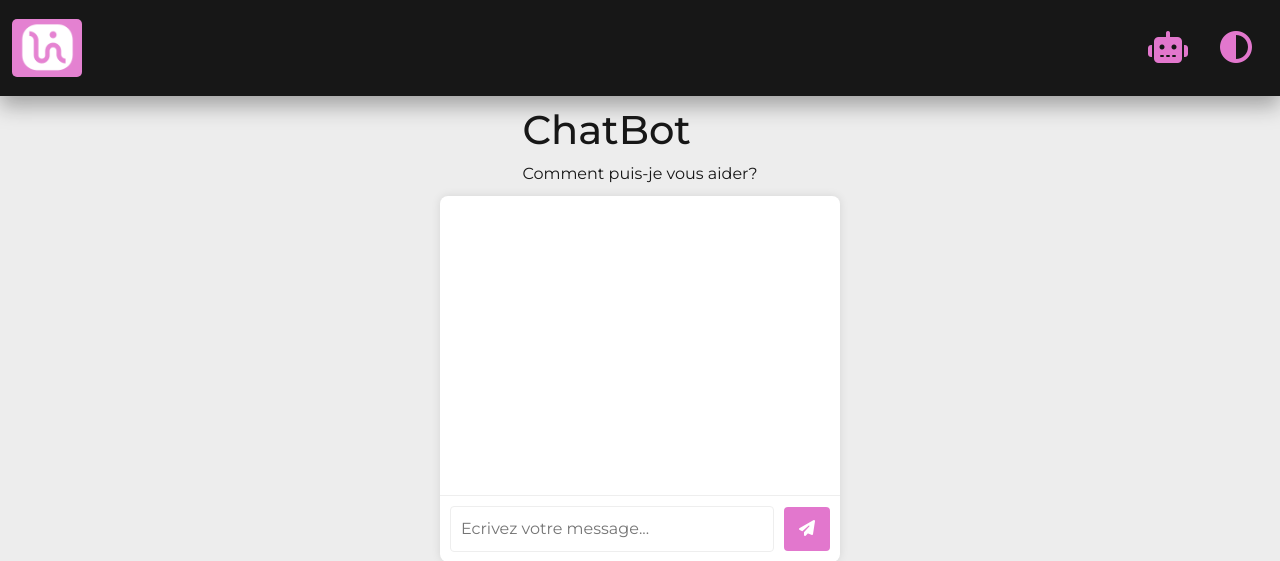
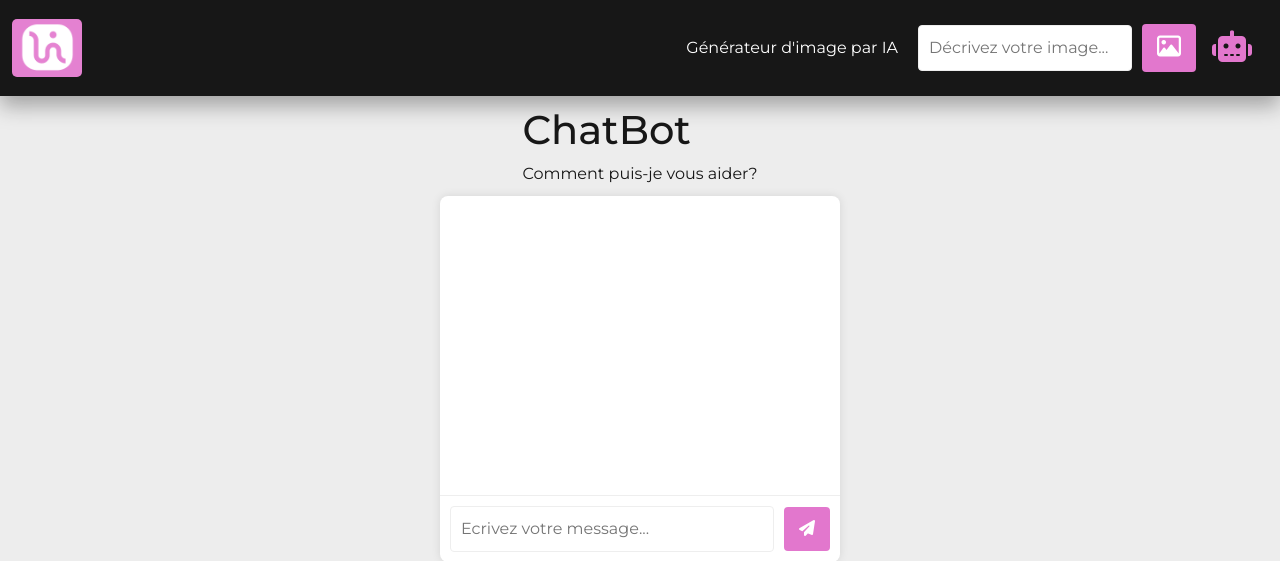
Before and after one commit to LSS-commits/chatbot, a Flask app: page /chatbot in a window 1280 px wide. Shown: the top 561 px of the page. Run offline with Flask 3, Linux system fonts and the light colour scheme.

Commit message:
ajout style + code serveur pour les images

```diff
--- a/app.py
+++ b/app.py
@@ -36,9 +36,9 @@ def index():
     return render_template('index.html')
 
 
-# définition de la route pour le point de terminaison du chatbot où les demandes POST seront envoyées (soumission du formulaire)
-@app.route('/postData', methods=["POST"])
-def postData():
+# définition de la route pour le point de terminaison du chatbot, où les demandes POST seront envoyées (soumission du formulaire)
+@app.route('/postDataChatbot', methods=["POST"])
+def postDataChatbot():
     try:
         # entrée de l'utilisateur
         data = request.get_json()
@@ -76,7 +76,38 @@ def postData():
         logging.error("Une erreur s'est produite: %s", e)
         return {'message': "Erreur API"}
 
+# définition de la route pour le point de terminaison de la génération d'images, où les demandes POST seront envoyées (soumission du formulaire)
+@app.route('/postDataImage', methods=["POST"])
+def postDataImage():
+    try:
+        # entrée de l'utilisateur
+        data = request.get_json()
+        userMessage = data['message']
 
+        # l'entrée utilisateur n'est pas vide ou ne contient pas que des espaces
+        if userMessage != '' and len(userMessage) != 0 and userMessage.isspace() == False:
+
+            if userMessage:
+                image = openai.Image.create(
+                    prompt = userMessage,
+                    n = 1,
+                    size = "256x256"
+                )
+
+            # réponse de l'API
+            replyImg = image.data[0].url
+
+            # retourner le message au client (navigateur) pour l'afficher
+            return { 'image': replyImg }
+        else:
+            # si le champ est vide ou ne contient que des espaces
+            print("Message utilisateur vide")
+            return {'message': "Message utilisateur vide"}
+
+    except Exception as e:
+        # erreur API
+        logging.error("Une erreur s'est produite: %s", e)
+        return {'message': "Erreur API"}
 
 # définition de la route d'affichage de l'interface du chatbot
 @app.route('/chatbot')
--- a/static/css/chatbot_styles.css
+++ b/static/css/chatbot_styles.css
@@ -1,27 +1,3 @@
-/* STYLE DE LA PAGE CHATBOT */
-/* body {
-    margin: 0;
-    background-color: var(--background-color);
-    color: var(--text-color)
-}
-
-/* Chatbot */
-/* .chat-header {
-    padding: 10px 20px
-}
-
-.chat-header h1 {
-    margin: 0;
-    font-size: 1.5em
-}
-
-.chat-header p {
-    margin: 5px 0 0;
-    font-size: 1em
-} */
-
-
-
 /* Général avec effet keyframe fondu en arrivée */
 body {
   margin: 0;
@@ -175,6 +151,7 @@ p.bounce {
   background-color: var(--secondary-color);
   color: #fff;
   border-radius: 4px;
+  transition: all .3s;
   cursor: pointer
 }
 
--- a/static/css/responsive.css
+++ b/static/css/responsive.css
@@ -1,4 +1,16 @@
 /* MEDIA QUERIES */
+
+@media screen and (max-width: 991px) {
+    /* navbar : formulaire du générateur d'images en colonne */
+    .input-area-img {
+        flex-direction: column;
+    }
+    .input-area-img span,
+    .input-area-img input,
+    .input-area-img button {
+        margin: 10px 0;
+    }
+}
 
 @media screen and (max-width: 768px) {
     /* page d'accueil : image de présentation prend la même largeur que le texte sur les petits écrans */
--- a/static/css/styles.css
+++ b/static/css/styles.css
@@ -26,20 +26,34 @@
 
 
 /* ELEMENTS */
-h1, h2, h3, h4, h5, h6, a {
+h1,
+h2,
+h3,
+h4,
+h5,
+h6,
+a {
     font-family: 'Montserrat', sans-serif
 }
 
-.btn-primary{
+.btn-primary {
     /* background-color: var(--text-color);
     color: var(--secondary-color); */
     background-color: var(--secondary-color);
-    color: var(--text-color);
+    color: #fff;
+    transition: all .3s;
     border: none
 }
+
 .btn-primary:hover {
-    background-color: var(--text-color);
-    color: var(--secondary-color)
+    background-color: var(--secondary-color);
+    opacity: .8
+}
+.btn-primary:active {
+    background-color: var(--secondary-color) !important;
+}
+.btn-primary:disabled {
+    background-color: var(--secondary-color) !important;
 }
 
 /*** BARRE DE NAVIGATION ***/
@@ -49,21 +63,64 @@ h1, h2, h3, h4, h5, h6, a {
     /* OU box-shadow rose */
     /* box-shadow: var(--box-shadow-secondary) */
 }
+
 /* logo et bouton toggle restent alignés sur tous les écrans */
-.nav-logo {
+.navbar .nav-logo {
     min-width: 40px;
     max-width: 70px;
     border-radius: 5px
 }
-.navbar-toggler {
+
+.navbar .navbar-toggler {
     background-color: var(--secondary-color);
     color: var(--text-color)
 }
-.nav-item {
+
+.navbar .nav-item {
     font-size: 2rem;
     padding: 1rem;
     color: var(--secondary-color);
+    transition: all .3s;
     cursor: pointer
+}
+.navbar .nav-item:hover{
+    opacity: .8
+}
+
+/* générateur d'images */
+.navbar .input-area-img {
+    display: flex;
+    align-items: center;
+}
+.navbar .input-area-img span {
+    color: #fff;
+    font-size: 1rem;
+    margin: 0 20px;
+}
+.navbar .input-area-img input {
+    flex-grow: 1;
+    padding: 10px;
+    border: 1px solid #eee;
+    border-radius: 4px
+}
+.navbar .input-area-img input:focus {
+    outline: none;
+    border-color: var(--secondary-color)
+}
+.navbar .input-area-img button {
+    padding: 10px 15px;
+    margin-left: 10px;
+    border: none;
+    background-color: var(--secondary-color);
+    color: #fff;
+    border-radius: 4px;
+    transition: all .3s
+}
+.navbar .input-area-img button i {
+    font-size: 1.5rem;
+}
+.navbar .input-area-img button:hover {
+    opacity: 0.8
 }
 
 /*** FOOTER ***/
@@ -73,14 +130,17 @@ footer {
     flex-wrap: wrap;
     align-items: center
 }
+
 footer span {
     font: .8rem 'Montserrat', sans-serif
 }
+
 footer ul {
     list-style: none;
     display: flex;
     margin-left: auto
 }
+
 footer ul li {
     margin-left: 10px !important
 }
@@ -88,23 +148,17 @@ footer ul li {
 footer ul a {
     color: var(--text-color)
 }
+
 footer ul a i {
     transition: all .3s;
     cursor: pointer
 }
+
 footer ul a:hover {
     color: var(--secondary-color) !important
 }
 
 /*** PAGE D'ACCUEIL ***/
 .start-btn {
-    /* background-color: var(--text-color);
-    color: var(--secondary-color); */
-    background-color: var(--secondary-color);
     color: var(--text-color);
-    border: none
 }
-.start-btn:hover {
-    background-color: var(--text-color);
-    color: var(--secondary-color)
-}
--- a/static/js/chatbot_api.js
+++ b/static/js/chatbot_api.js
@@ -24,7 +24,7 @@ function sendMessage() {
     }
 
     /* envoyer les données du formulaire à la route Flask */
-    fetch('/postData', {
+    fetch('/postDataChatbot', {
         method: 'POST',
         headers: {
             'Content-Type': 'application/json'
--- a/static/js/webcomponents.js
+++ b/static/js/webcomponents.js
@@ -1,4 +1,29 @@
 /* COMPOSANTS HTML (WEBCOMPONENTS) */
+class MyModal extends HTMLElement {
+    connectedCallback() {
+        this.innerHTML = `
+            <!-- Modale centrée verticalement -->
+            <div class="modal fade" id="exampleModal" tabindex="-1" aria-labelledby="exampleModalLabel" aria-hidden="true">
+                <div class="modal-dialog modal-dialog-centered">
+                    <div class="modal-content">
+                        <div class="modal-header">
+                            <h1 class="modal-title fs-5" id="exampleModalLabel">Les résultats peuvent être surprenants... 😨</h1>
+                            <button type="button" class="btn-close" data-bs-dismiss="modal" aria-label="Close"></button>
+                        </div>
+                        <div class="modal-body" id="modalBodyJoke"></div>
+                        <div class="modal-body" id="modalBodyAdvice"></div>
+                        <div class="modal-footer">
+                            <button type="button" class="btn btn-primary">Télécharger <i class="fa-solid fa-download" aria-hidden="true"></i></button>
+                            <button type="button" class="btn btn-light" data-bs-dismiss="modal">Fermer</button>
+                        </div>
+                    </div>
+                </div>
+            </div>
+        `;
+    }
+}
+
+
 class MyNav extends HTMLElement {
     connectedCallback() {
         this.innerHTML = `
@@ -15,37 +40,27 @@ class MyNav extends HTMLElement {
                         </button>
                         <div class="collapse navbar-collapse" id="navbarTogglerDemo02">
                             <ul class="navbar-nav ms-auto mb-2 mb-lg-0 text-center">
-                            <li class="nav-item">
-                                <!-- Bouton de la modale -->
-                                    <i class="fa-solid fa-robot" data-bs-toggle="modal" data-bs-target="#exampleModal"></i>
+                                <li class="input-area-img">
+                                    <!-- Formulaire du générateur d'images -->
+                                    <span>Générateur d'image par IA</span>
+                                    <input type="text" id="userInputImg" placeholder="Décrivez votre image..." maxlength="60" required>
+                                    <!-- Bouton d'envoi et de la modale -->
+                                    <button id="sendButtonImg" data-bs-toggle="modal" data-bs-target="#exampleModal"><i class="fa-regular fa-image" aria-hidden="true"></i></button>
                                 </li>
                                 <li class="nav-item">
-                                <i class="fa-solid fa-circle-half-stroke"></i>
+                                    <!-- Bouton d'appel à l'action -->
+                                    <i class="fa-solid fa-robot fa-bounce"></i>
                                 </li>
                             </ul>
                         </div>
                     </div>
                 </nav>
             </header>
-        <!-- Modale centrée verticalement -->
-        <div class="modal fade" id="exampleModal" tabindex="-1" aria-labelledby="exampleModalLabel" aria-hidden="true">
-            <div class="modal-dialog modal-dialog-centered">
-                <div class="modal-content">
-                    <div class="modal-header">
-                        <h1 class="modal-title fs-5" id="exampleModalLabel">La vie est "random" 🎲</h1>
-                        <button type="button" class="btn-close" data-bs-dismiss="modal" aria-label="Close"></button>
-                    </div>
-                    <div class="modal-body" id="modalBodyJoke"></div>
-                    <div class="modal-body" id="modalBodyAdvice"></div>
-                    <div class="modal-footer">
-                        <button type="button" class="btn btn-primary" data-bs-dismiss="modal">OK</button>
-                    </div>
-                </div>
-            </div>
-        </div>
+            <my-modal></my-modal>
         `;
     }
 }
+
 
 class MyFooter extends HTMLElement {
     connectedCallback() {
@@ -68,5 +83,7 @@ class MyFooter extends HTMLElement {
     }
 }
 
+
+customElements.define('my-modal', MyModal);
 customElements.define('my-nav', MyNav);
 customElements.define('my-footer', MyFooter);
--- a/templates/chatbot.html
+++ b/templates/chatbot.html
@@ -52,6 +52,7 @@
         </div>
     </main>
 
+
     <!-- Composant footer -->
     <my-footer></my-footer>
 
@@ -63,6 +64,7 @@
     <!-- WEBCOMPONENTS.JS AVANT LES AUTRES SCRIPTS PERSO POUR EXECUTER LE JS DANS LES COMPOSANTS !!! -->
     <script src="../static/js/webcomponents.js"></script>
     <script src="../static/js/chatbot_api.js"></script>
+    <script src="../static/js/images_api.js"></script>
     <script src="../static/js/misc_api.js"></script>
 </body>
 
```
Also changed, not shown: resources/TODO.md (+15 -9 lines), static/js/images_api.js (added). Lines whose indentation alone changed are shown as unchanged.
